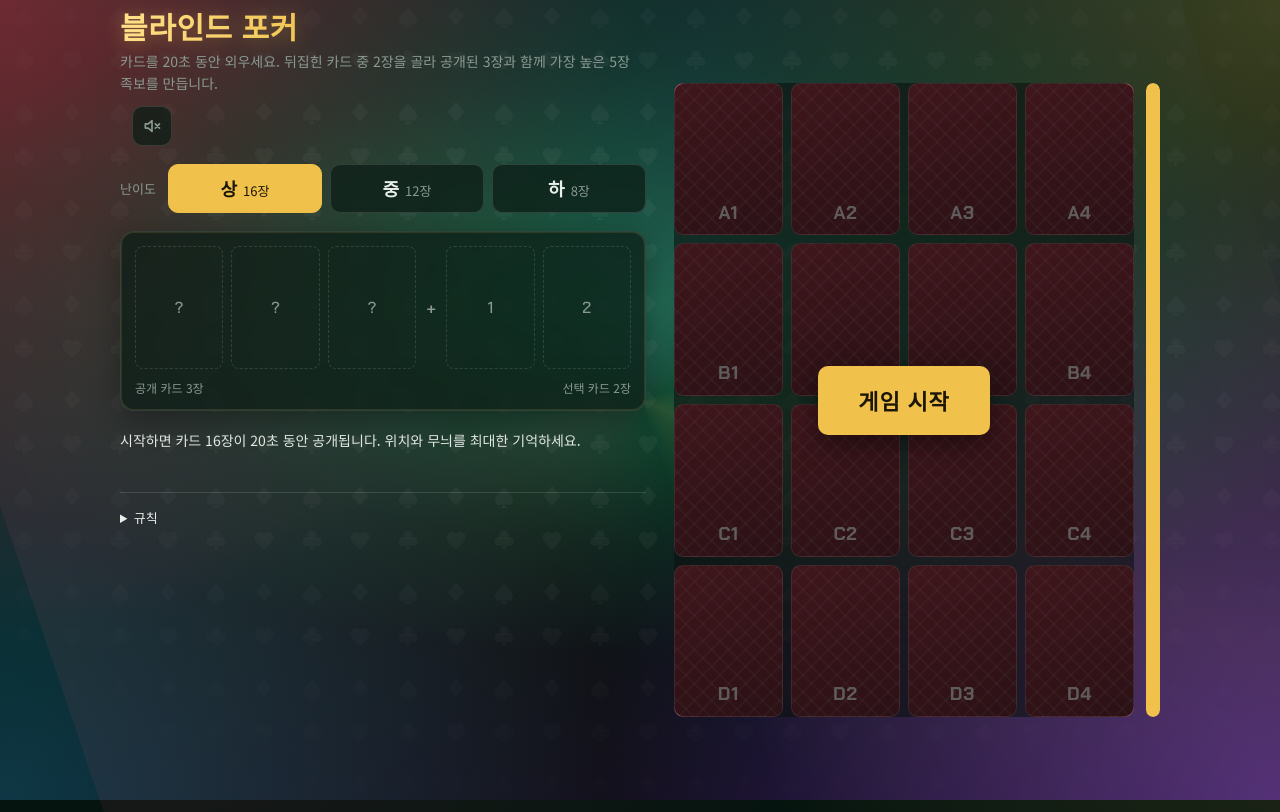
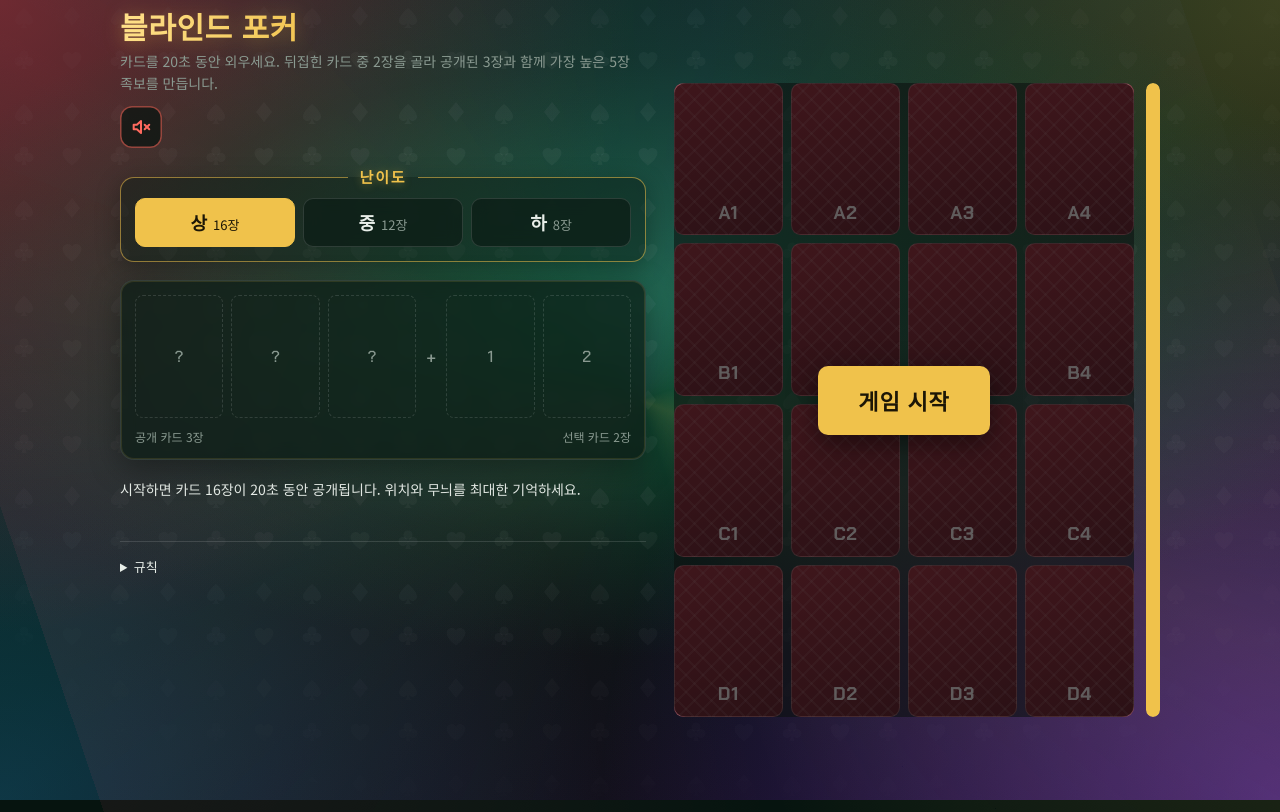
Before and after one commit to jkh76/hiddenpoker, a plain HTML site: page index.html in a window 1280 px wide. Both pictures are taken after a click on the button "효과음 끄기". Drawn offline with Linux system fonts and the light colour scheme.

Commit message:
난이도 상자와 기록·효과음 버튼 디자인 개선
- 난이도 버튼을 금색 테두리 상자에 넣고 윗선 가운데에 '난이도' 제목 배치
- 기록 표시를 밝은 글씨의 알약 모양 칩으로 바꾸고 첫 게임 전에는 숨김
- 효과음 버튼: 켜짐은 금색 그라데이션, 꺼짐은 빨간 아이콘과 테두리

Co-Authored-By: Claude Opus 5.5 <noreply@anthropic.com>
Claude-Session: https://claude.ai/code/session_01RsA9TqRAiNquTVkgvcCVWJ

```diff
--- a/index.html
+++ b/index.html
@@ -83,22 +83,30 @@ h1 { background: linear-gradient(100deg, #ffe08a, #f0c24b 40%, #ff9f6b 75%, #ffd
 h1 { font-family: var(--font-display); font-size: 30px; line-height: 1.1; margin: 0; letter-spacing: 0.02em; text-wrap: balance; }
 .sub { margin: 6px 0 0; color: var(--muted); font-size: 14px; line-height: 1.55; }
 .head { display: flex; justify-content: space-between; align-items: flex-end; gap: 12px; flex-wrap: wrap; }
-.tally { font-family: var(--font-display); font-size: 12px; letter-spacing: 0.08em; color: var(--muted); text-transform: uppercase; font-variant-numeric: tabular-nums; }
-.tally b { color: var(--gold); font-weight: 700; }
+/* Record chip: bright text on a dark translucent pill with a thin gold edge, so it reads over the patterned backdrop. Hidden until the first game. */
+.tally { font-family: var(--font-body); font-size: 14px; font-weight: 500; color: var(--ink); font-variant-numeric: tabular-nums; padding: 8px 14px; border-radius: 999px; background: rgba(8, 20, 16, 0.72); border: 1px solid rgba(240, 194, 75, 0.4); box-shadow: 0 4px 16px rgba(0, 0, 0, 0.35); -webkit-backdrop-filter: blur(8px); backdrop-filter: blur(8px); white-space: nowrap; }
+.tally:empty { display: none; }
+.tally b { color: var(--gold); font-family: var(--font-display); font-weight: 700; font-size: 16px; }
+.tally .lv { color: var(--gold); font-weight: 700; }
+.tally .dot { color: rgba(255, 255, 255, 0.35); margin: 0 6px; }
 .headside { display: flex; align-items: center; gap: 12px; }
-.snd { flex: none; width: 40px; height: 40px; display: grid; place-items: center; border-radius: 10px; border: 1.5px solid var(--line); background: var(--panel); color: var(--ink); cursor: pointer; }
-.snd:hover { border-color: var(--gold); }
+/* Sound switch: gold when sound is on, dark with a red cross when muted. */
+.snd { flex: none; width: 42px; height: 42px; display: grid; place-items: center; border-radius: 12px; border: 0; background: linear-gradient(145deg, #ffe08a, #f0c24b 50%, #e8913a); color: #2a1a04; cursor: pointer; box-shadow: 0 4px 16px rgba(240, 194, 75, 0.4), inset 0 1px 0 rgba(255, 255, 255, 0.5); transition: transform 0.12s, box-shadow 0.2s, background 0.2s; }
+.snd:hover { transform: translateY(-1px); box-shadow: 0 6px 20px rgba(240, 194, 75, 0.55), inset 0 1px 0 rgba(255, 255, 255, 0.5); }
+.snd:active { transform: translateY(1px); }
 .snd:focus-visible { outline: 2px solid var(--gold); outline-offset: 2px; }
-.snd svg { width: 20px; height: 20px; fill: none; stroke: currentColor; stroke-width: 2; stroke-linecap: round; stroke-linejoin: round; }
+.snd svg { width: 22px; height: 22px; fill: none; stroke: currentColor; stroke-width: 2.2; stroke-linecap: round; stroke-linejoin: round; }
 .snd .off { display: none; }
-.snd[aria-pressed="true"] { color: var(--muted); }
+.snd[aria-pressed="true"] { background: rgba(8, 20, 16, 0.72); color: #ff6a5e; box-shadow: inset 0 0 0 1.5px rgba(255, 106, 94, 0.55); }
 .snd[aria-pressed="true"] .on { display: none; }
 .snd[aria-pressed="true"] .off { display: inline; }
 
 .bar { display: grid; grid-template-columns: 1fr auto; gap: 8px 12px; align-items: center; }
 .phase { font-family: var(--font-display); font-weight: 700; font-size: 15px; letter-spacing: 0.06em; text-transform: uppercase; }
-.levelrow { display: flex; align-items: center; gap: 12px; }
-.levelrow .lbl { font-size: 13px; color: var(--muted); flex: none; }
+/* Difficulty: the three buttons sit in an outlined box, with the "난이도" title set into the middle of the top border (fieldset legend). */
+.levelrow { margin: 0; min-width: 0; padding: 4px 14px 14px; border: 1.5px solid rgba(240, 194, 75, 0.55); border-radius: 14px; background: rgba(12, 28, 22, 0.45); box-shadow: 0 6px 24px rgba(0, 0, 0, 0.3); }
+.levelrow .lbl { margin: 0 auto; padding: 0 12px; font-family: var(--font-display); font-weight: 700; font-size: 15px; letter-spacing: 0.12em; color: var(--gold); text-shadow: 0 1px 8px rgba(240, 194, 75, 0.4); }
+.levelrow .levels { margin-top: 6px; }
 .levels { flex: 1; display: grid; grid-template-columns: repeat(3, 1fr); gap: 8px; }
 .levels button { display: flex; align-items: baseline; justify-content: center; gap: 6px; font-family: var(--font-body); font-size: 13px; color: var(--muted); background: var(--panel); border: 1.5px solid var(--line); padding: 10px 8px; border-radius: 10px; cursor: pointer; font-variant-numeric: tabular-nums; transition: border-color 0.15s, background-color 0.15s; }
 .levels button b { font-family: var(--font-display); font-weight: 700; font-size: 18px; color: var(--ink); }
@@ -244,14 +252,14 @@ details.rules ol { padding-left: 20px; margin: 10px 0 0; }
     </div>
   </div>
 
-  <section class="levelrow">
-    <span class="lbl" id="levelLbl">난이도</span>
+  <fieldset class="levelrow">
+    <legend class="lbl" id="levelLbl">난이도</legend>
     <div class="levels" id="levels" role="radiogroup" aria-labelledby="levelLbl">
       <button type="button" role="radio" data-n="16"><b>상</b>16장</button>
       <button type="button" role="radio" data-n="12"><b>중</b>12장</button>
       <button type="button" role="radio" data-n="8"><b>하</b>8장</button>
     </div>
-  </section>
+  </fieldset>
 
   <div class="actions" id="againWrap" hidden><button class="main" id="again" type="button">다시 하기</button></div>
 
@@ -687,7 +695,7 @@ details.rules ol { padding-left: 20px; margin: 10px 0 0; }
   }
   function showTally(n) {
     var t = loadTally(n);
-    $('tally').innerHTML = t.games ? (LEVELS[n] + ' · ' + t.games + '판 · 최적 선택 <b>' + t.top + '</b>회') : '';
+    $('tally').innerHTML = t.games ? ('<span class="lv">' + LEVELS[n] + '</span><span class="dot">·</span>' + t.games + '판<span class="dot">·</span>최적 선택 <b>' + t.top + '</b>회') : '';
   }
 
   // Big "best choice" callout in the middle of the window: pops in, stays about a second, then fades out.
```
